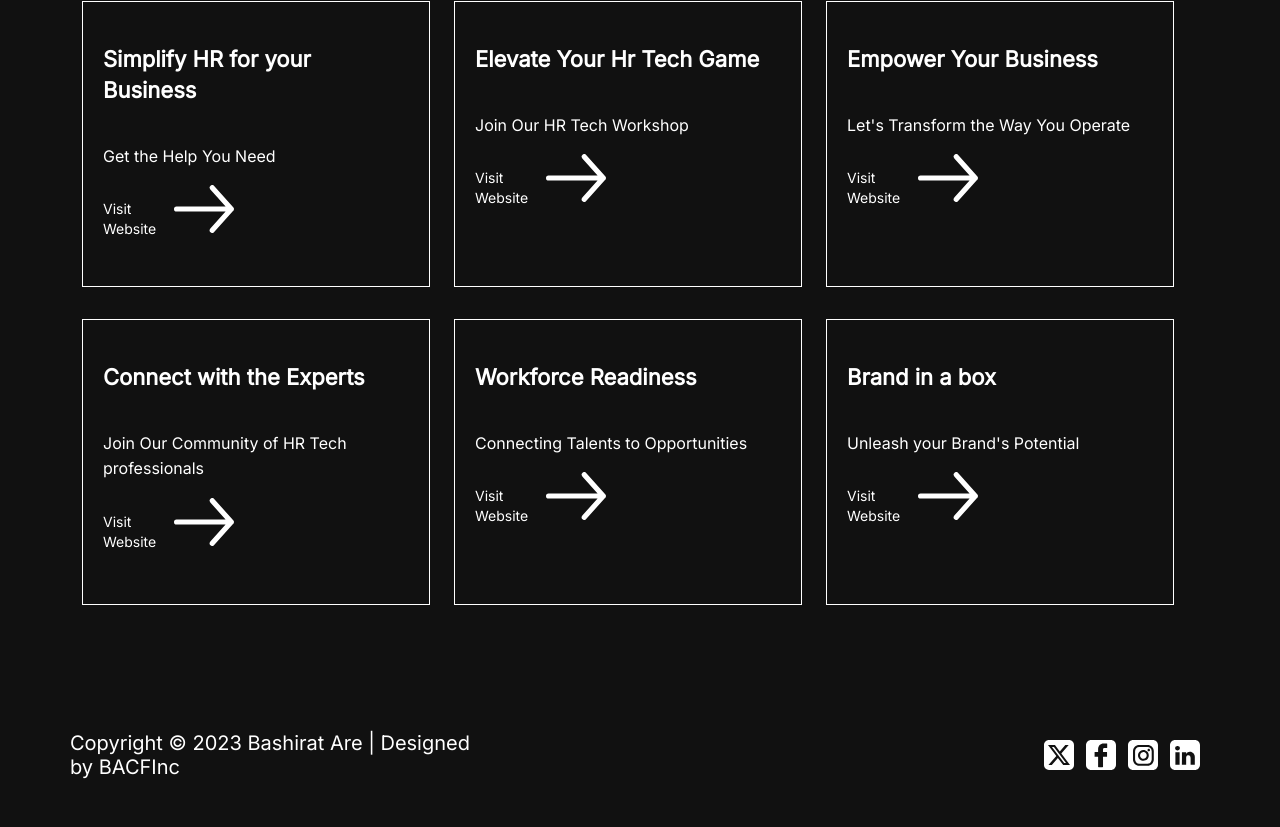
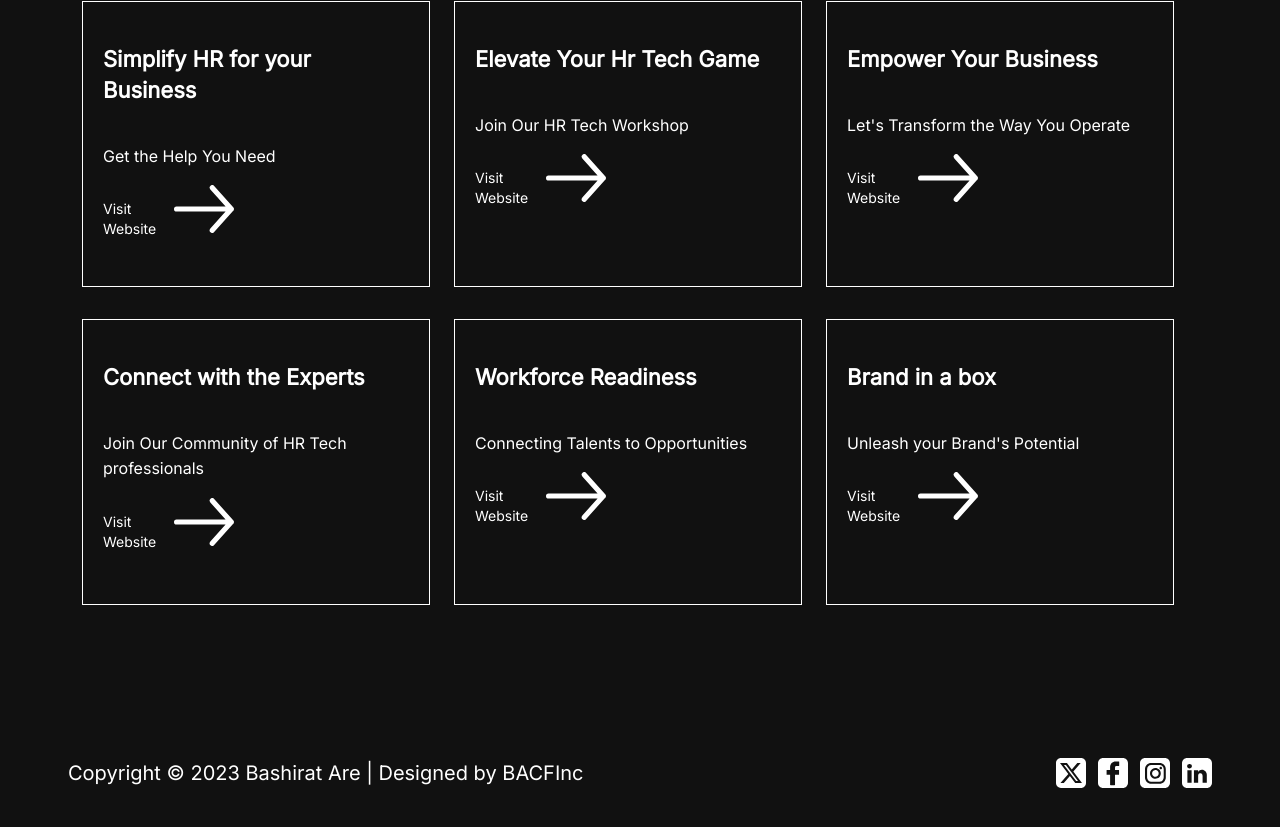
Before and after one commit to tundenewcodes/bash-new-design, a React (Create React App) app: page / in a window 1280 px wide. Shown: the part 566-1393 px from the top of the page. Built offline with nearby package versions, Linux system fonts and the light colour scheme.

Commit message:
footer ui changed

```diff
--- a/src/App.tsx
+++ b/src/App.tsx
@@ -24,6 +24,7 @@ function App() {
   }, []);
 
   return (
+
     <Container
       style={{
         backgroundColor: isDarkMode ? darkBgColor : whiteColor,
--- a/src/assets/data/links-data/linksData.ts
+++ b/src/assets/data/links-data/linksData.ts
@@ -10,37 +10,37 @@ export const linksData: ILinksData = [
     linkTitle: "Simplify HR for your Business",
     linkSubtitle: "Get the Help You Need",
     id: 0,
-    link: "https://bacf.com",
+    link: "/",
   },
   {
     linkTitle: "Elevate Your Hr Tech Game",
     linkSubtitle: "Join Our HR Tech Workshop",
     id: 1,
-    link: "https://bacf.com",
+    link: "/",
   },
   {
     linkTitle: "Empower Your Business",
     linkSubtitle: "Let's Transform the Way You Operate",
     id: 2,
-    link: "https://bacf.com",
+    link: "/",
   },
   {
     linkTitle: "Connect with the Experts",
     linkSubtitle: "Join Our Community of HR Tech professionals",
     id: 3,
-    link: "https://bacf.com",
+    link: "/",
   },
 
   {
     linkTitle: "Workforce Readiness",
     linkSubtitle: "Connecting Talents to Opportunities",
     id: 4,
-    link: "https://bacf.com",
+    link: "/",
   },
   {
     linkTitle: "Brand in a box",
     linkSubtitle: "Unleash your Brand's Potential",
     id: 5,
-    link: "https://bacf.com",
+    link: "/",
   },
 ];
--- a/src/components/footer/index.tsx
+++ b/src/components/footer/index.tsx
@@ -10,37 +10,41 @@ export default function Footer() {
   const { darkBgColor, lightGreenColor } = Colors();
 
   return (
-    < >
-      <Row
+  <Row>
+        <div
           style={{
-          backgroundColor: isDarkMode ? darkBgColor : lightGreenColor,
             display: "flex",
             justifyContent: "space-between",
             alignItems: "center",
             marginTop: "40px",
-          padding:"30px 0px"
+            padding: "20px 10px",
 
+            backgroundColor: isDarkMode ? darkBgColor : lightGreenColor,
           }}
         >
-        <div style={{
-           display: "flex",
-           justifyContent: "space-between",
-           alignItems: "center",
-        }}>
           <P>
             Copyright © {new Date().getFullYear()} Bashirat Are | Designed by
             BACFInc
           </P>
           <FooterImgs>
             <Img src={footerX} alt="light twitter icon" className="icon" />
-          <Img src={footerFacebook} alt="light twitter icon" className="icon" />
+            <Img
+              src={footerFacebook}
+              alt="light twitter icon"
+              className="icon"
+            />
             <Img src={footerInsta} alt="light twitter icon" className="icon" />
-          <Img src={footerLinkedln} alt="light twitter icon" className="icon" />
+            <Img
+              src={footerLinkedln}
+              alt="light twitter icon"
+              className="icon"
+            />
           </FooterImgs>
         </div>
+  </Row>
 
-      </Row>
-    </>
+
+
   );
 }
 
@@ -51,27 +55,23 @@ const P = styled.p`
   font-style: normal;
   font-weight: 400;
   line-height: normal;
-  max-width:400px;
+
   @media (min-width: 600px) {
     font-size: 20px;
-    max-width:auto;
   }
 `;
 
 const Img = styled.img`
-height: 15px;
-width: 15px;
-@media (min-width: 600px) {
   height: 30px;
   width: 30px;
-}
 `;
 
 const FooterImgs = styled.div`
   display: flex;
-  flex-wrap:wrap;
   gap: 12px;
-  padding-right:10px
+  margin-right: 25px;
 
-
+  @media (min-width: 600px) {
+    margin-right: 0px;
+  }
 `;
```
Lines whose indentation alone changed are shown as unchanged.
